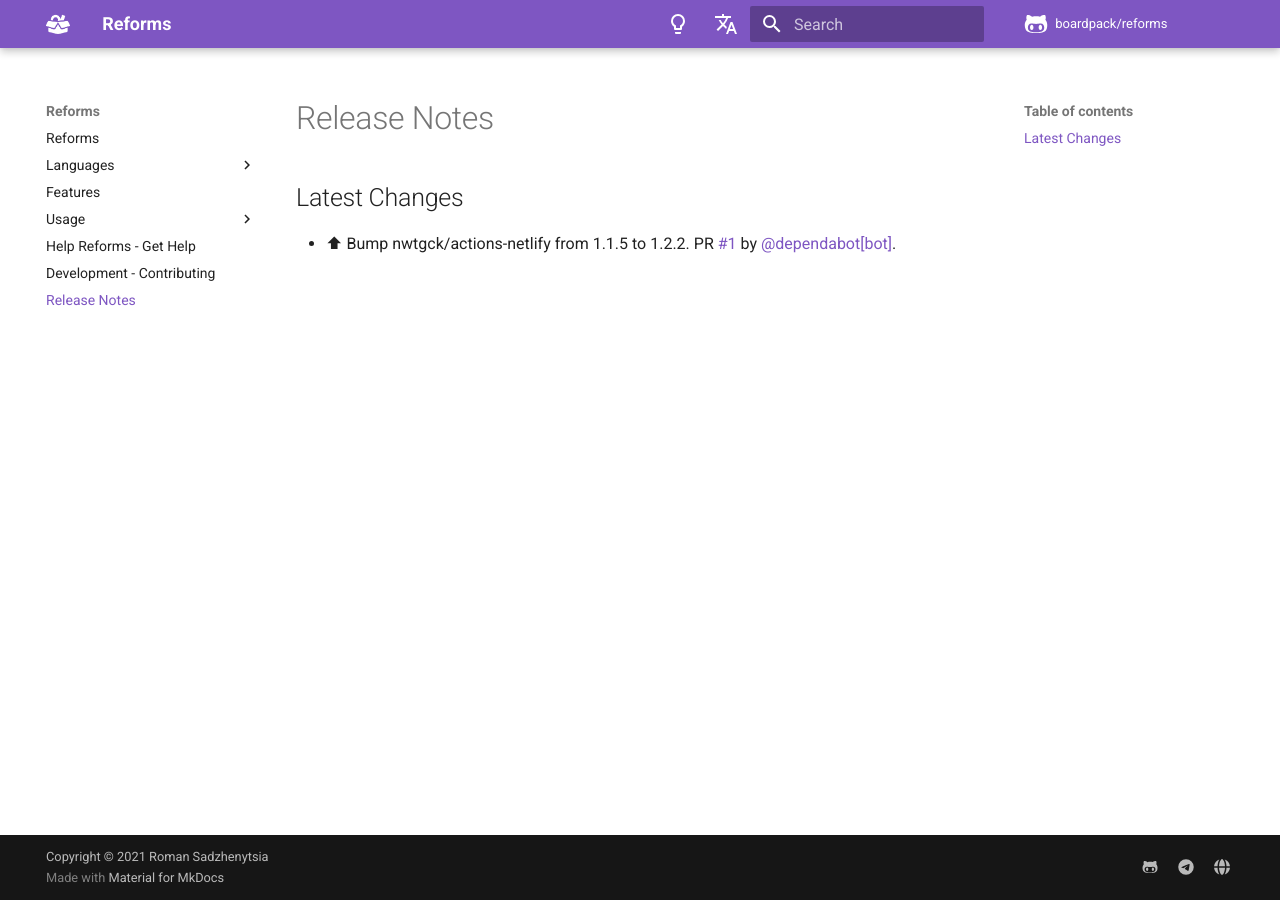
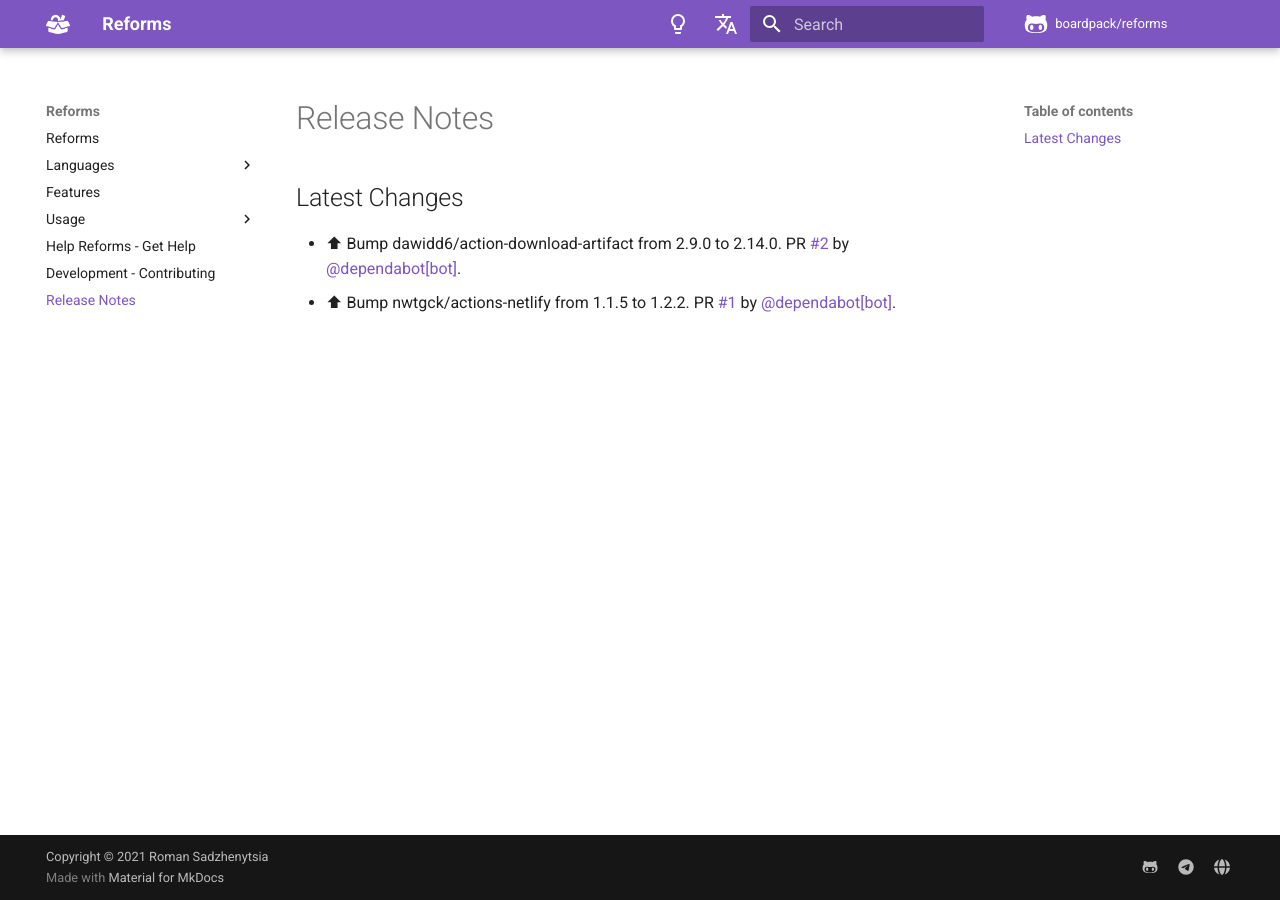
Before and after one commit to boardpack/reforms, an MkDocs documentation site: the page built from docs/en/docs/release-notes.md, in a window 1280 px wide. Built offline with MkDocs 1.6.1 and Material for MkDocs 9.7.7, drawn with Linux system fonts in a browser that asks for light colours; comment, search, counter and statistics services are not loaded.

Commit message:
📝 Update release notes

```diff
--- a/docs/en/docs/release-notes.md
+++ b/docs/en/docs/release-notes.md
@@ -2,4 +2,5 @@
 
 ## Latest Changes
 
+* ⬆ Bump dawidd6/action-download-artifact from 2.9.0 to 2.14.0. PR [#2](https://github.com/boardpack/reforms/pull/2) by [@dependabot[bot]](https://github.com/apps/dependabot).
 * ⬆ Bump nwtgck/actions-netlify from 1.1.5 to 1.2.2. PR [#1](https://github.com/boardpack/reforms/pull/1) by [@dependabot[bot]](https://github.com/apps/dependabot).
```
